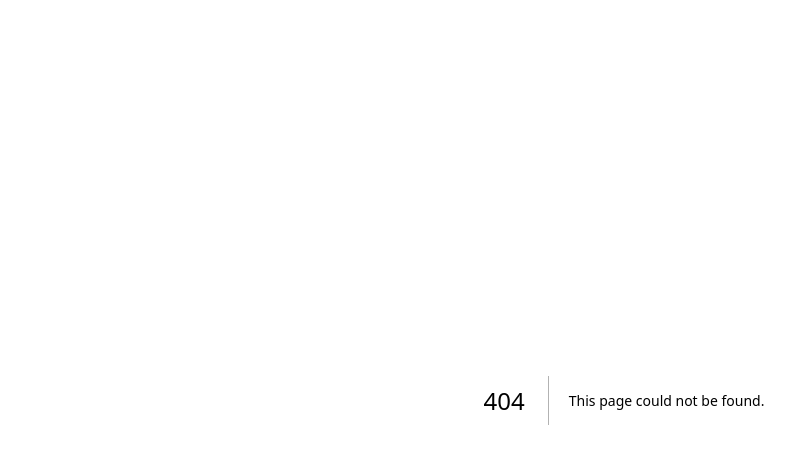
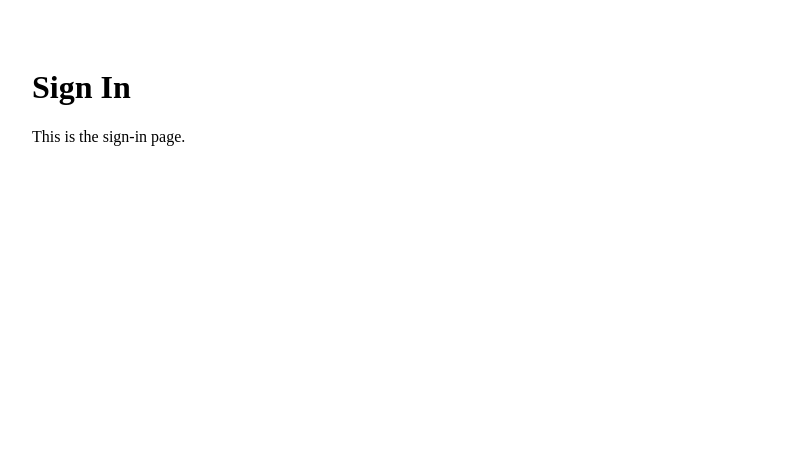
Before and after one commit to nmirpuri/Only-Up-Investing, a Next.js app: page /signin in a window 1280 px wide. Before the commit this address had no page. Shown: the top 464 px of the page, without its empty margins (16-811 px from the left). Built offline with nearby package versions, Linux system fonts and the light colour scheme.

Commit message:
Create page.js

```diff
--- /dev/null
+++ b/app/signin/page.js
@@ -0,0 +1,8 @@
+export default function SignInPage() {
+  return (
+    <main style={{ padding: 40 }}>
+      <h1>Sign In</h1>
+      <p>This is the sign-in page.</p>
+    </main>
+  );
+}
```
